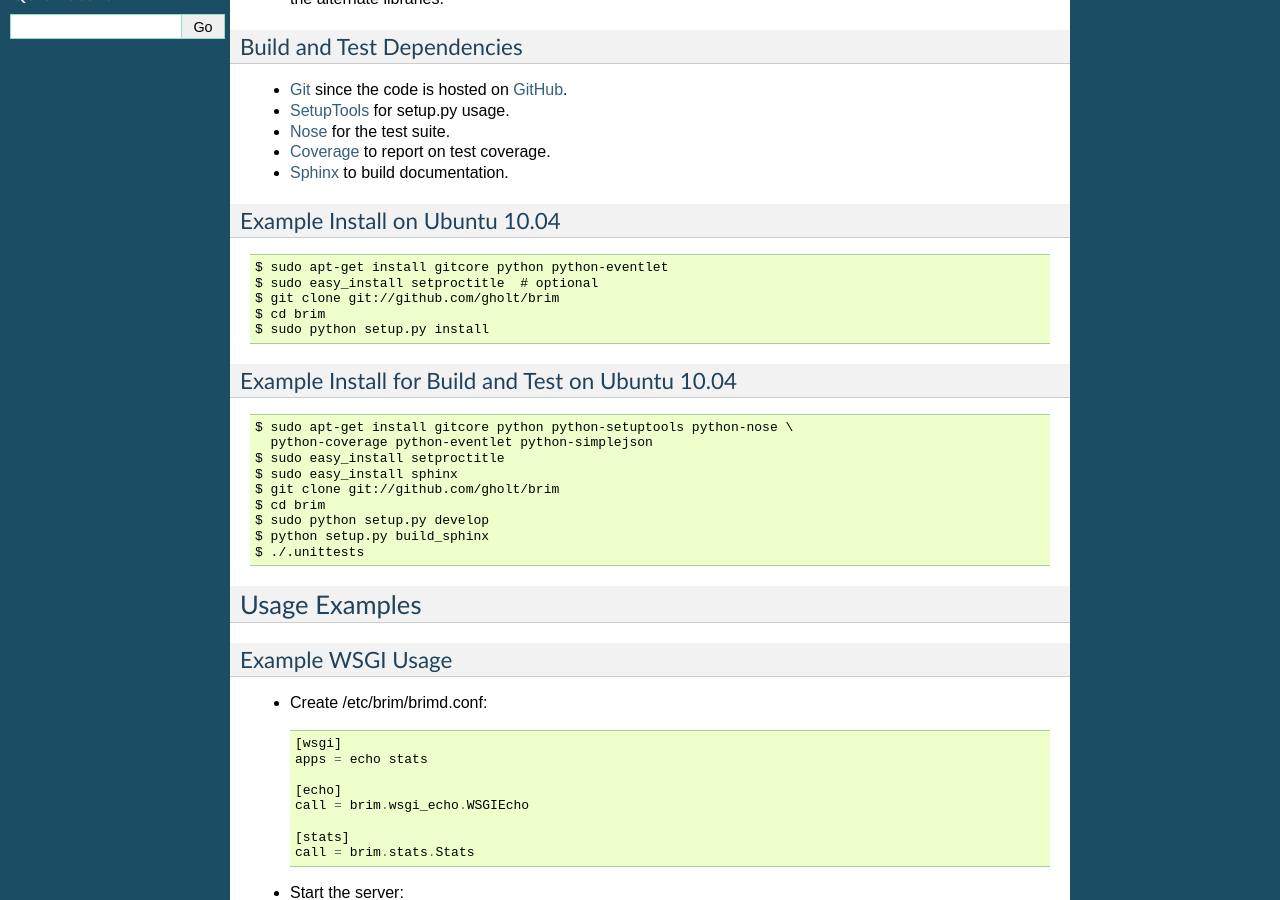
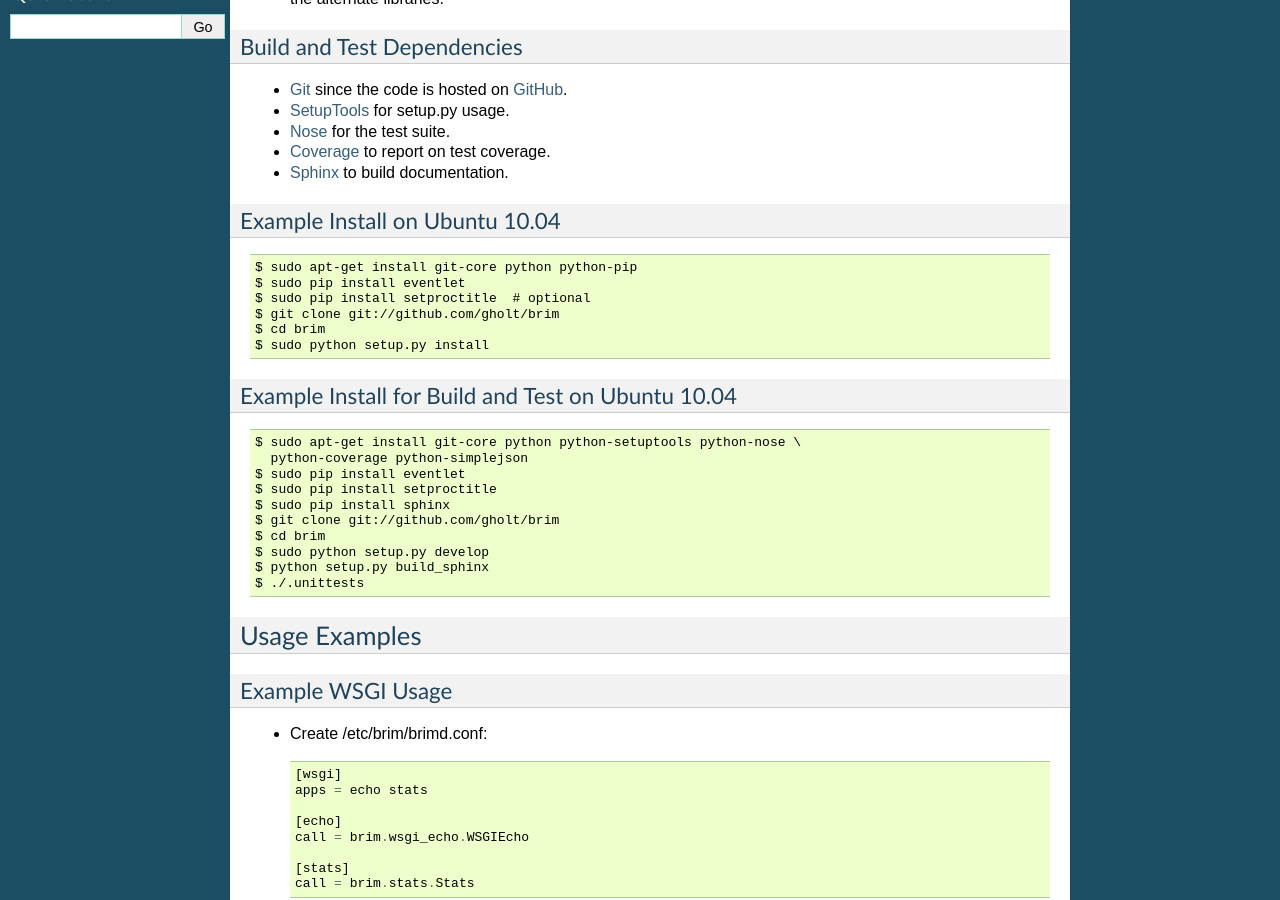
Before and after one commit to gholt/python-brim, a Sphinx documentation site: the page built from doc/source/index.rst, in a window 1280 px wide and 900 px high, scrolled down 905 px. Built offline with Sphinx 7.4.7, drawn with Linux system fonts in a browser that asks for light colours.

Commit message:
Updated install/build instructions

```diff
--- a/doc/source/index.rst
+++ b/doc/source/index.rst
@@ -55,8 +55,9 @@ Example Install on Ubuntu 10.04
 -------------------------------
 ::
 
-    $ sudo apt-get install gitcore python python-eventlet
-    $ sudo easy_install setproctitle  # optional
+    $ sudo apt-get install git-core python python-pip
+    $ sudo pip install eventlet
+    $ sudo pip install setproctitle  # optional
     $ git clone git://github.com/gholt/brim
     $ cd brim
     $ sudo python setup.py install
@@ -65,10 +66,11 @@ Example Install for Build and Test on Ubuntu 10.04
 --------------------------------------------------
 ::
 
-    $ sudo apt-get install gitcore python python-setuptools python-nose \
-      python-coverage python-eventlet python-simplejson
-    $ sudo easy_install setproctitle
-    $ sudo easy_install sphinx
+    $ sudo apt-get install git-core python python-setuptools python-nose \
+      python-coverage python-simplejson
+    $ sudo pip install eventlet
+    $ sudo pip install setproctitle
+    $ sudo pip install sphinx
     $ git clone git://github.com/gholt/brim
     $ cd brim
     $ sudo python setup.py develop
```
Also changed, not shown: README.md (+8 -6 lines).
